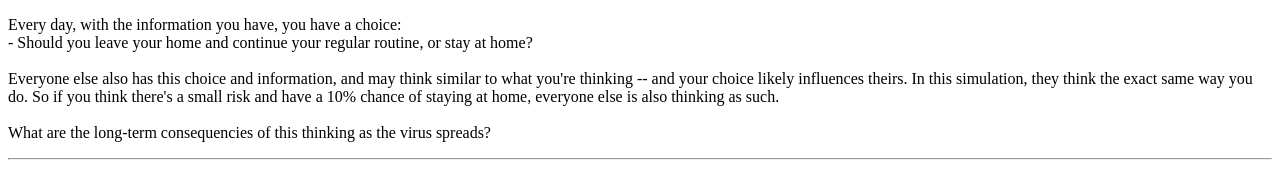
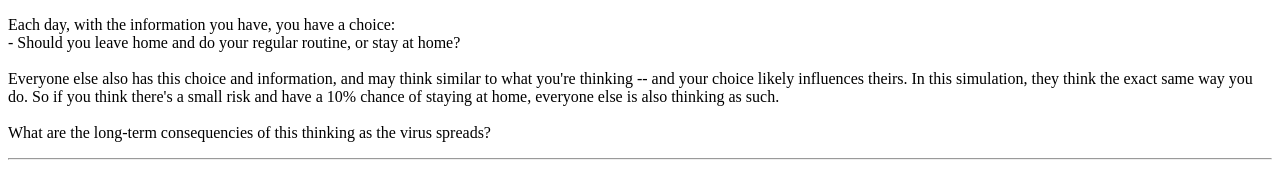
Before and after one commit to casawa/corona_social_dist_sim, a website with bundled scripts: page index.html in a window 1280 px wide. Shown: the top 173 px of the page. Built offline with nearby package versions, Linux system fonts and the light colour scheme.

Commit message:
Changes to intro copy

```diff
--- a/index.html
+++ b/index.html
@@ -5,8 +5,8 @@
     <script type="module" src="index.js"></script>
   </head>
   <body>
-    <p> Every day, with the information you have, you have a choice:<br />
-      - Should you leave your home and continue your regular routine, or stay at home?
+    <p> Each day, with the information you have, you have a choice:<br />
+      - Should you leave home and do your regular routine, or stay at home?
       <br /><br />
       Everyone else also has this choice and information, and may think similar to what you're thinking -- and your choice likely influences theirs. In this simulation, they think the exact same way you do. So if you think there's a small risk and have a 10% chance of staying at home, everyone else is also thinking as such.
       <br /><br />
```
Also changed, not shown: README.md.
